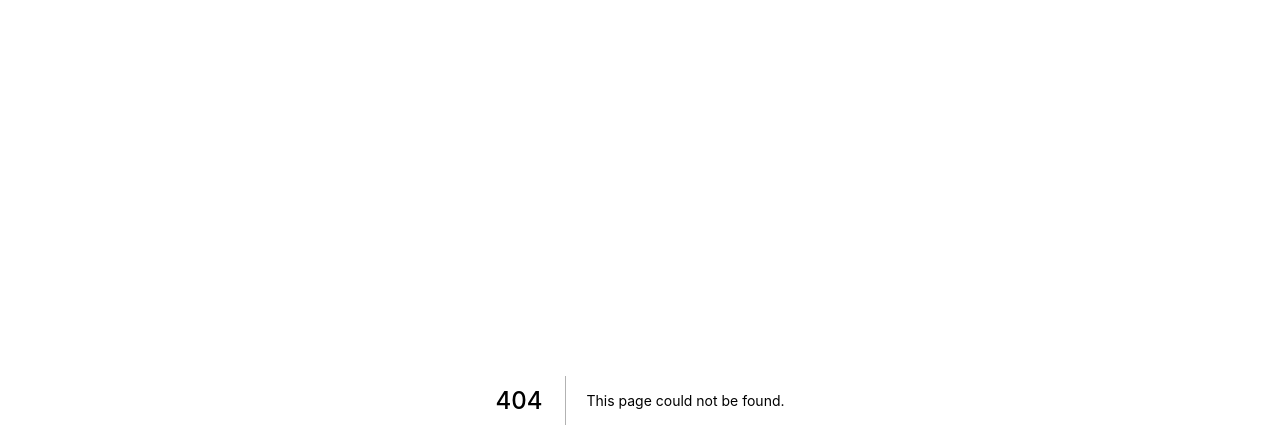
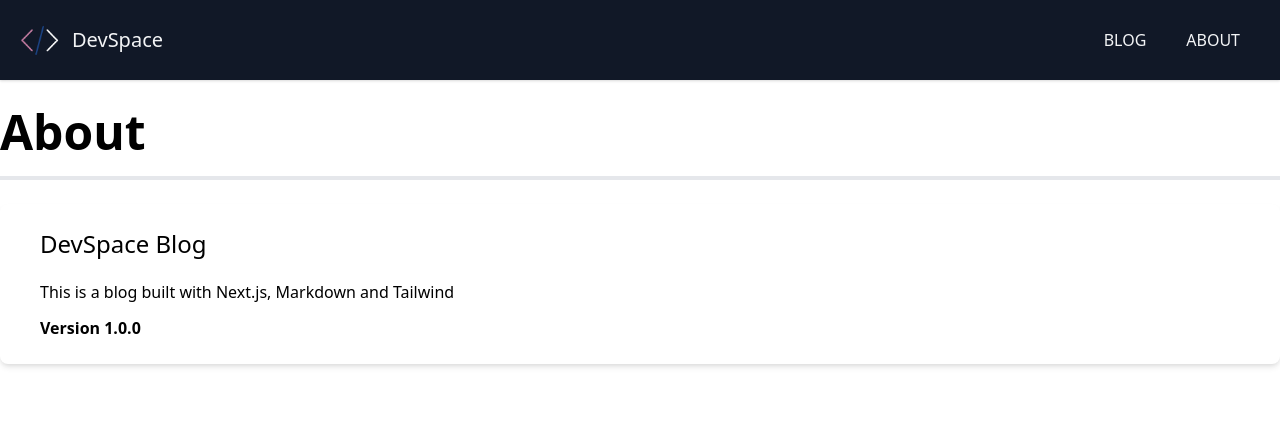
Before and after one commit to Alek-Jakim/markdown-blog-next, a Next.js app: page /about in a window 1280 px wide. Before the commit this address had no page. Shown: the top 448 px of the page. Built offline with nearby package versions, Linux system fonts and the light colour scheme.

Commit message:
about and 404 pages created

```diff
--- /dev/null
+++ b/pages/404.js
@@ -0,0 +1,20 @@
+import Link from "next/link"
+import Image from "next/image"
+import Layout from "../components/Layout"
+
+const PageNotFound = () => {
+    return (
+        <Layout title="Page Not Found">
+            <div className="flex flex-col items-center mt-20">
+                <Image src="/images/logo.png" width={70} height={70} className="bg-gray-800 rounded-2xl" />
+
+
+            <h1 className="text-6xl my-5">Whoa!</h1>
+
+            <h2 className="text-4xl text-gray-400 mb-5">This page does not exist!</h2>
+            </div>
+        </Layout>
+    )
+}
+
+export default PageNotFound
--- /dev/null
+++ b/pages/about.js
@@ -0,0 +1,24 @@
+import Layout from "../components/Layout"
+
+const AboutPage = () => {
+    return (
+        <Layout title="About DevSpace">
+            <h1 className="text-5xl border-b-4 pb-5 font-bold">About</h1>
+
+
+            <div className="bg-white shadow-md rounded-lg px-10 py-6 mt-6">
+                <h3 className="text-2xl mb-5">
+                    DevSpace Blog
+                </h3>
+
+                <p className="mb-3">This is a blog built with Next.js, Markdown and Tailwind</p>
+
+                <p>
+                    <span className="font-bold">Version 1.0.0</span>
+                </p>
+            </div>
+        </Layout>
+    )
+}
+
+export default AboutPage
--- /dev/null
+++ b/pages/blog/index.js
@@ -0,0 +1,9 @@
+import Layout from "../../components/Layout"
+
+export default function BlogPage() {
+    return (
+        <Layout>
+            <h1>Blog</h1>
+        </Layout>
+    )
+}
```
